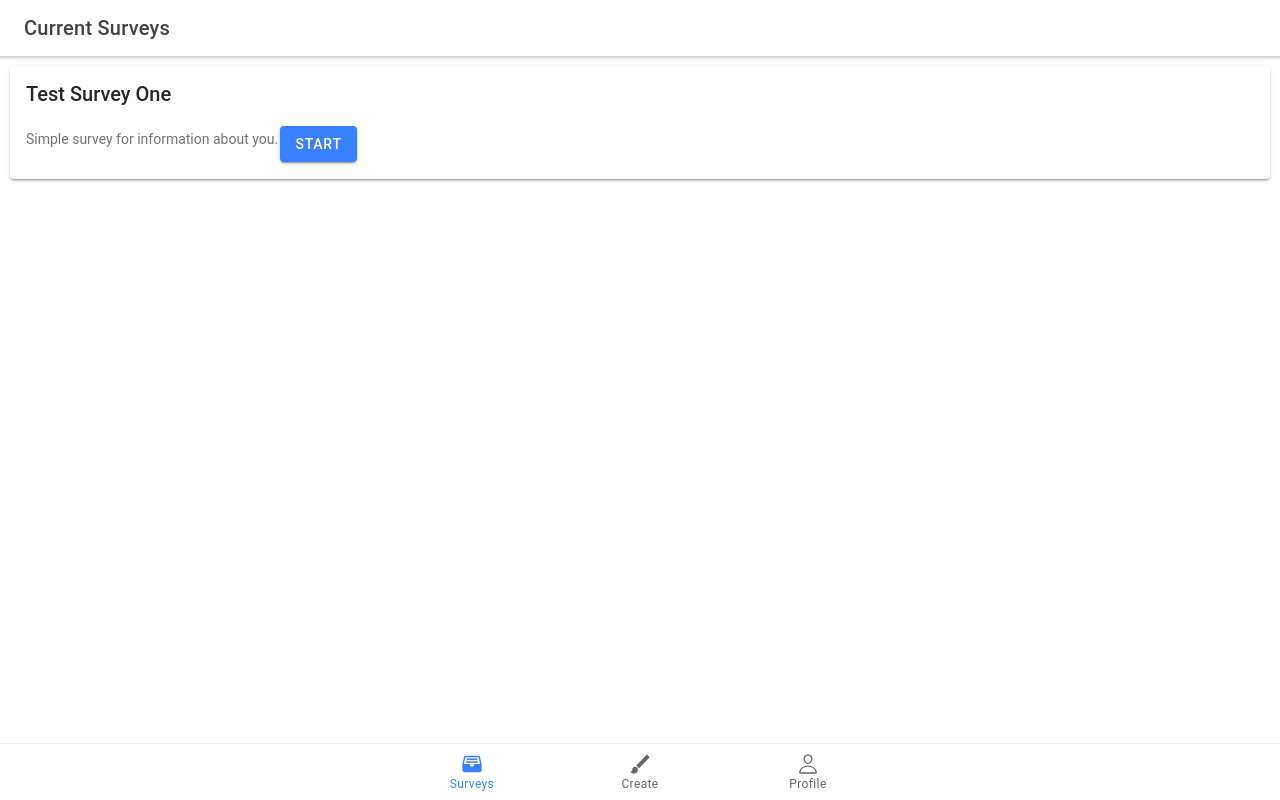
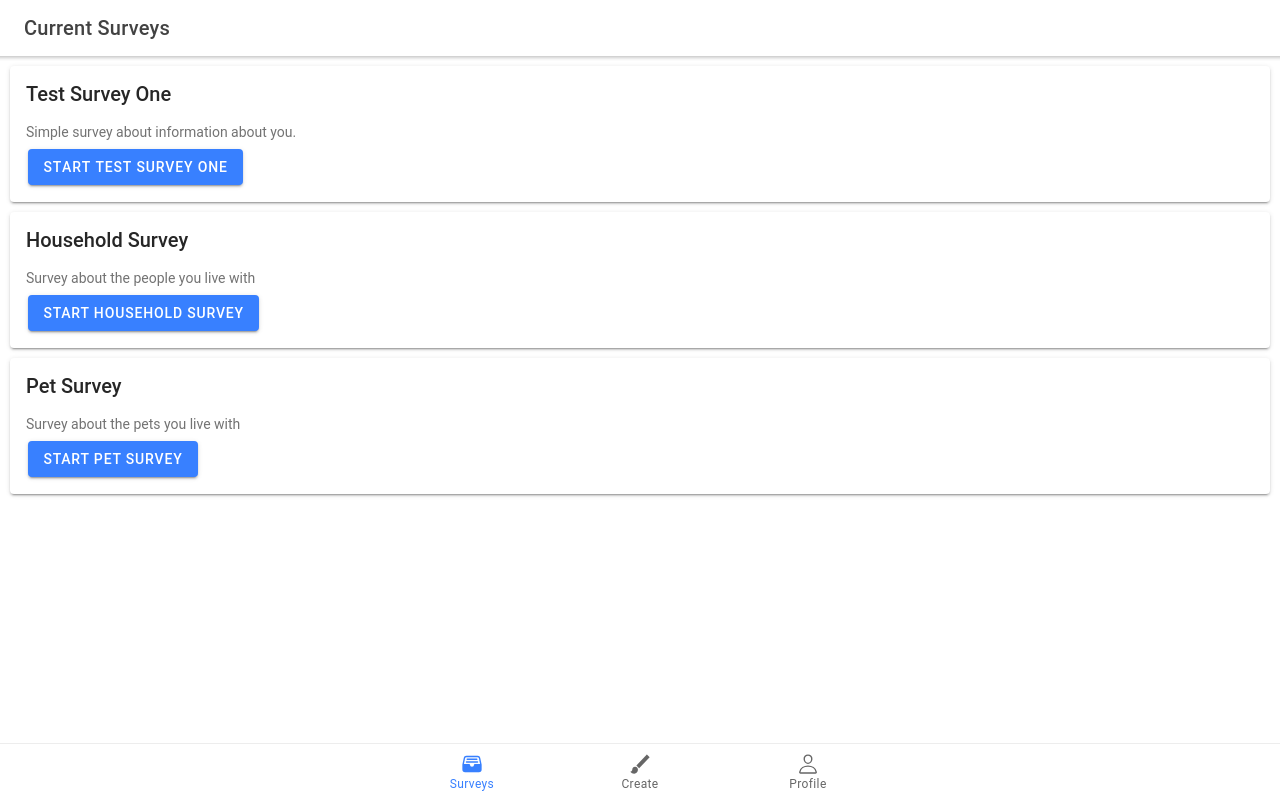
Before and after one commit to Kotishka/survey-monster, a React (Create React App) app: page /CurrentSurveys in a window 1280 px wide. Built offline with nearby package versions, Linux system fonts and the light colour scheme; no server answers; sample sign-in values are in the browser's storage.

Commit message:
Updated the Survey portions

```diff
--- a/src/pages/CurrentSurveys.tsx
+++ b/src/pages/CurrentSurveys.tsx
@@ -19,10 +19,33 @@ const CurrentSurveys: React.FC = () => {
           </IonCardHeader>
 
           <IonCardContent>
-            Simple survey for information about you.
-            <IonButton>Start</IonButton>
+            <p>Simple survey about information about you.</p>
+            <IonButton routerLink="/FirstSurvey">Start Test Survey One</IonButton>
           </IonCardContent>
         </IonCard>
+
+        <IonCard>
+          <IonCardHeader>
+            <IonCardTitle>Household Survey</IonCardTitle>
+          </IonCardHeader>
+
+          <IonCardContent>
+            <p>Survey about the people you live with</p>
+            <IonButton>Start Household Survey</IonButton>
+          </IonCardContent>
+        </IonCard>
+
+        <IonCard>
+          <IonCardHeader>
+            <IonCardTitle>Pet Survey</IonCardTitle>
+          </IonCardHeader>
+
+          <IonCardContent>
+            <p>Survey about the pets you live with</p>
+            <IonButton>Start Pet Survey</IonButton>
+          </IonCardContent>
+        </IonCard>
+
       </IonContent>
     </IonPage>
   );
--- /dev/null
+++ b/src/pages/Surveys/FirstSurvey.tsx
@@ -0,0 +1,43 @@
+import React, { useState, useCallback, useContext } from 'react';
+import { IonContent, IonHeader, IonPage, IonTitle, IonToolbar, IonButton, IonLabel, IonInput, IonItem, IonCard, IonCardContent } from '@ionic/react';
+import { userInfo } from 'os';
+import firebase from 'firebase';
+
+const CreateSurveys: React.FC = () => {
+    const [firstName, setFirstName] = useState<string>("");
+    const [lastName, setLastName] = useState<string>("");
+    // const user = useContext(useContext);
+
+    // const onComplete = useCallback(() => {
+    //     if (firebase.auth().currentUser) {
+    //         firebase.auth().currentUser.displayName = firstName + " " + lastName;
+    //     }
+    // }, [user.name, firstName, lastName]);
+
+    return (
+        <IonPage>
+            <IonHeader>
+                <IonToolbar>
+                    <IonTitle>First Survey</IonTitle>
+                </IonToolbar>
+            </IonHeader>
+            <IonContent fullscreen>
+                <IonCard>
+                    <IonCardContent>
+                        <IonItem>
+                            <IonLabel position="fixed">First Name</IonLabel>
+                            <IonInput value={firstName} placeholder="First Name" type="text" onIonChange={(e: any) => setFirstName(e.target.value)} required />
+                        </IonItem>
+                        <IonItem>
+                            <IonLabel position="fixed">Last Name</IonLabel>
+                            <IonInput value={lastName} placeholder="Last Name" type="text" onIonChange={(e: any) => setLastName(e.target.value)} required />
+                        </IonItem>
+                        <IonButton expand="block" class="ion-padding" routerLink="/currentsurveys">Complete</IonButton>
+                    </IonCardContent>
+                </IonCard>
+            </IonContent>
+        </IonPage>
+    );
+};
+
+export default CreateSurveys;
```
